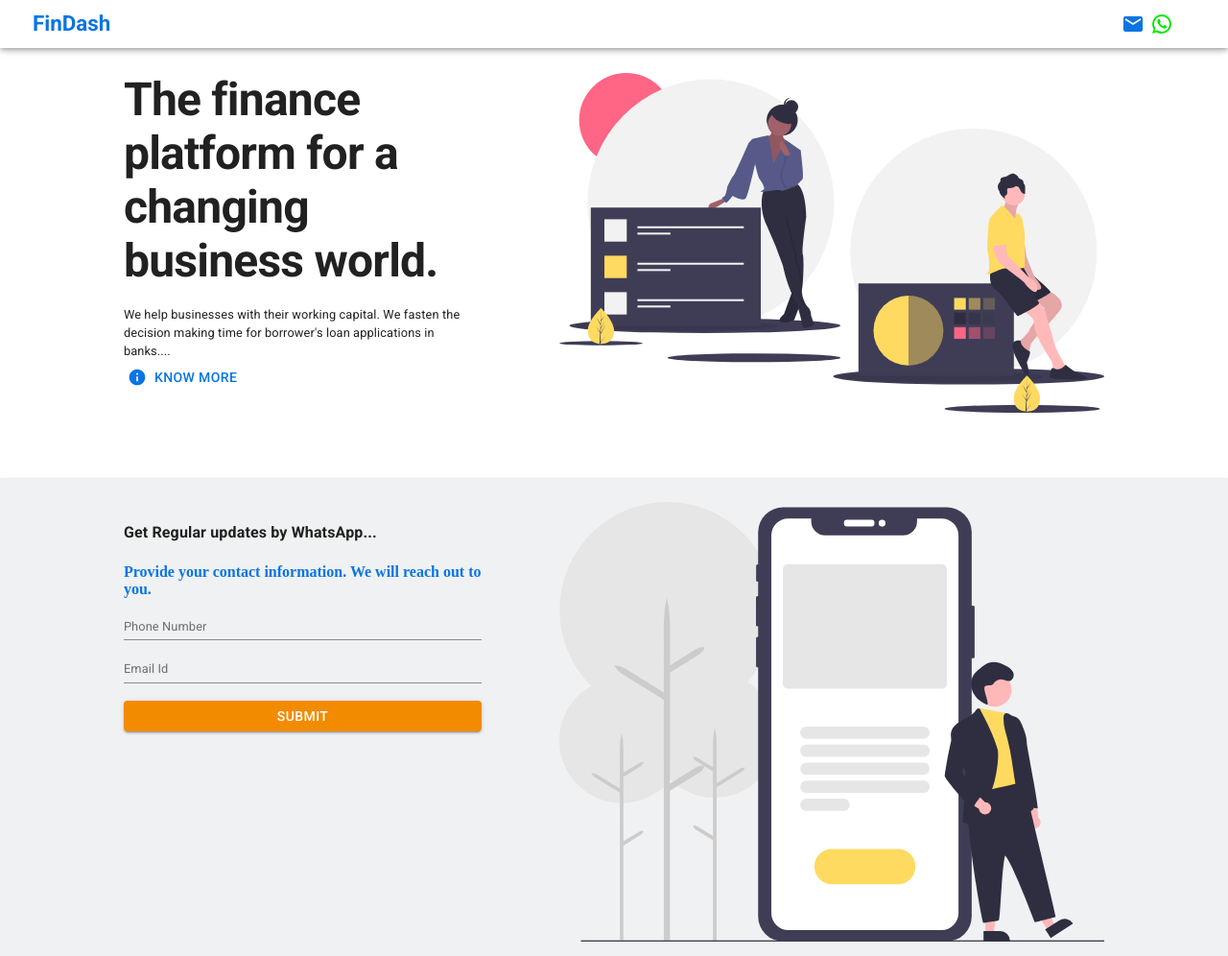
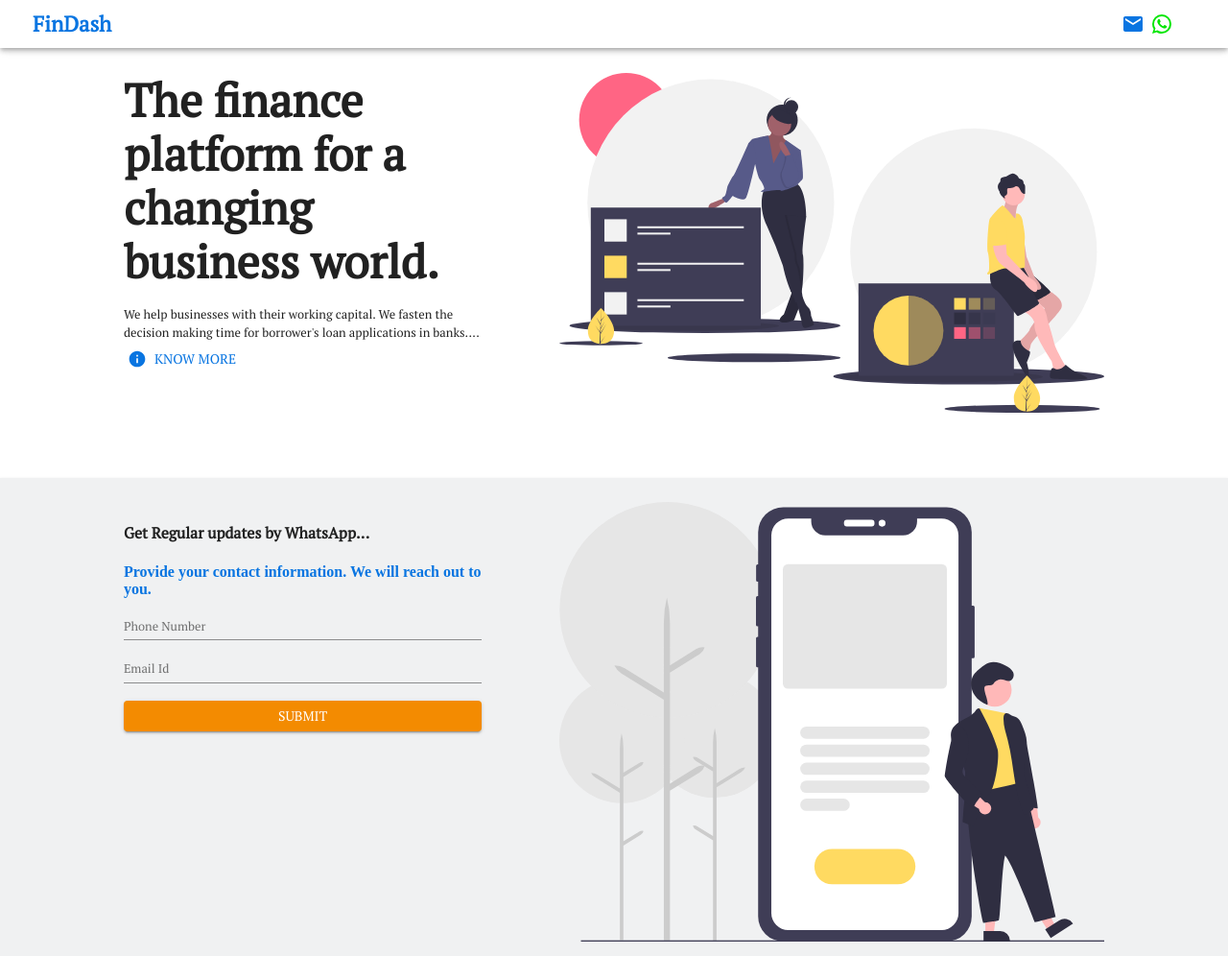
Before and after one commit to pnavitha/pnavitha.github.io, a React app: page / in a window 1280 px wide. Shown: the top 996 px of the page at 96% size. Built offline with nearby package versions, Linux system fonts and the light colour scheme; some packages are replaced by stand-ins of ours.

Commit message:
Changed font to PT serif

```diff
--- a/public/index.html
+++ b/public/index.html
@@ -1,5 +1,6 @@
 <!DOCTYPE html>
 <html lang="en" prefix="og: http://ogp.me/ns#">
+
 <head>
   <meta charset="utf-8" />
   <link rel="icon" href="%PUBLIC_URL%/simpleSolutionClub64.jpg" />
@@ -14,24 +15,25 @@
   <meta name=”author” content=”SimpleSolutionClub” />
   <meta property=”og:url” content="https://simplesolutionclub.com" />
   <meta property="og:type" content="website" />
-    <meta
-      name="description"
-      content="Using tech to understand your business finance and increasing credit quickly."
-    />
+  <meta name="description" content="Using tech to understand your business finance and increasing credit quickly." />
+  <link rel="preconnect" href="https://fonts.googleapis.com">
+  <link rel="preconnect" href="https://fonts.gstatic.com" crossorigin>
+  <link href="https://fonts.googleapis.com/css2?family=PT+Serif&display=swap" rel="stylesheet">
   <link rel="apple-touch-icon" href="%PUBLIC_URL%/MVP_logo192.png" />
   <link rel="manifest" href="%PUBLIC_URL%/manifest.json" />
   <title>FinDash | Simplifing Business Finance </title>
 </head>
+
 <body style="margin:0; padding:0">
   <div id="root"></div>
   <script>
     if ('serviceWorker' in navigator) {
-        window.addEventListener('load', function() {
-          navigator.serviceWorker.register('worker.js').then(function(registration) {
+      window.addEventListener('load', function () {
+        navigator.serviceWorker.register('worker.js').then(function (registration) {
           console.log('Worker registration successful', registration.scope);
-          }, function(err) {
+        }, function (err) {
           console.log('Worker registration failed', err);
-          }).catch(function(err) {
+        }).catch(function (err) {
           console.log(err);
         });
       });
@@ -40,4 +42,5 @@
     }
   </script>
 </body>
+
 </html>
--- a/src/theme.js
+++ b/src/theme.js
@@ -2,6 +2,7 @@ import { createMuiTheme } from '@material-ui/core/styles';
 
 export const Theme = createMuiTheme({
   typography: {
+    fontFamily: "'PT Serif', serif",
     h1: {
       fontSize: '6rem',
       fontWeight: 'bold',
```
Lines whose indentation alone changed are shown as unchanged.
